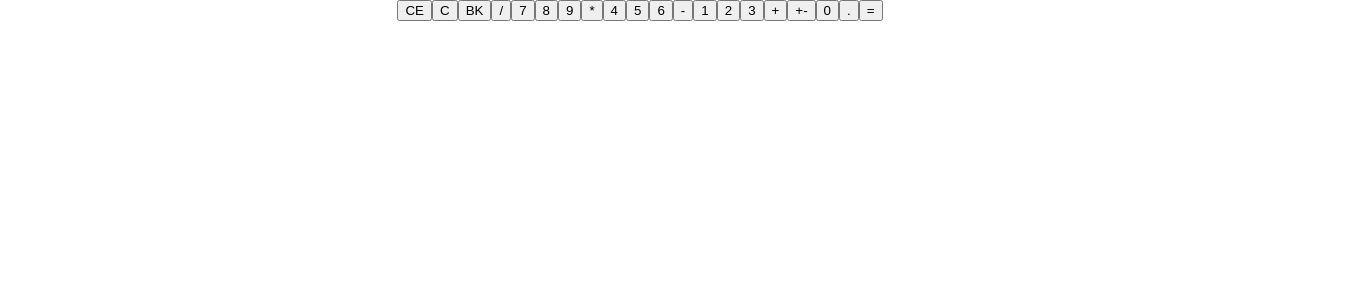
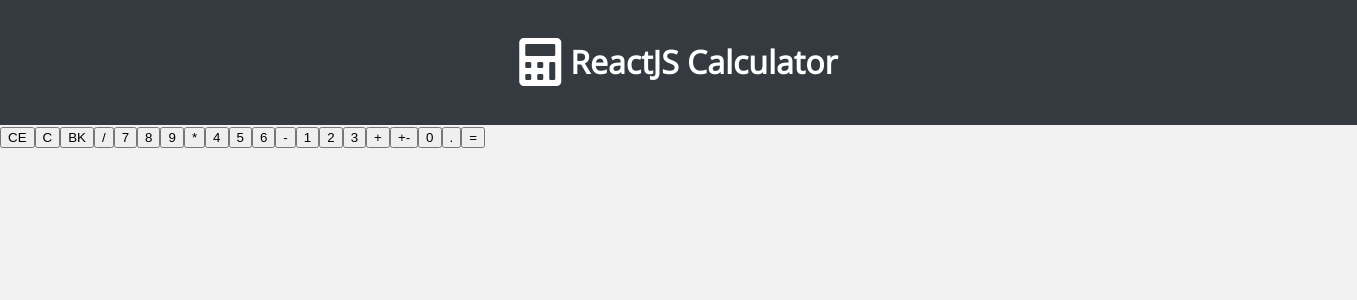
Before and after one commit to Hadis2971/reactjs-calculator, a React (Create React App) app: page / in a window 1280 px wide. Shown: the top 300 px of the page, 1357 px wide, since content can reach past the window. Built offline with nearby package versions, Linux system fonts and the light colour scheme.

Commit message:
remove assets folder use font-awesome instead

```diff
--- a/public/index.html
+++ b/public/index.html
@@ -4,37 +4,16 @@
     <meta charset="utf-8">
     <meta name="viewport" content="width=device-width, initial-scale=1, shrink-to-fit=no">
     <meta name="theme-color" content="#000000">
-    <!--
-      manifest.json provides metadata used when your web app is added to the
-      homescreen on Android. See https://developers.google.com/web/fundamentals/engage-and-retain/web-app-manifest/
-    -->
     <link rel="manifest" href="%PUBLIC_URL%/manifest.json">
     <link rel="shortcut icon" href="%PUBLIC_URL%/favicon.ico">
-    <!--
-      Notice the use of %PUBLIC_URL% in the tags above.
-      It will be replaced with the URL of the `public` folder during the build.
-      Only files inside the `public` folder can be referenced from the HTML.
-
-      Unlike "/favicon.ico" or "favicon.ico", "%PUBLIC_URL%/favicon.ico" will
-      work correctly both with client-side routing and a non-root public URL.
-      Learn how to configure a non-root public URL by running `npm run build`.
-    -->
-    <title>React App</title>
+    <link href="https://fonts.googleapis.com/css?family=Open+Sans" rel="stylesheet">
+    <link rel="stylesheet" href="https://use.fontawesome.com/releases/v5.3.1/css/all.css" integrity="sha384-mzrmE5qonljUremFsqc01SB46JvROS7bZs3IO2EmfFsd15uHvIt+Y8vEf7N7fWAU" crossorigin="anonymous">
+    <title>React Calculator</title>
   </head>
   <body>
     <noscript>
       You need to enable JavaScript to run this app.
     </noscript>
     <div id="root"></div>
-    <!--
-      This HTML file is a template.
-      If you open it directly in the browser, you will see an empty page.
-
-      You can add webfonts, meta tags, or analytics to this file.
-      The build step will place the bundled scripts into the <body> tag.
-
-      To begin the development, run `npm start` or `yarn start`.
-      To create a production bundle, use `npm run build` or `yarn build`.
-    -->
   </body>
 </html>
--- a/src/App.css
+++ b/src/App.css
@@ -1,28 +1,7 @@
-.App {
+#hdr{
+  width: 100%;
+  padding: 3%;
+  background-color: #343a40;
+  color: #FFF;
   text-align: center;
 }
-
-.App-logo {
-  animation: App-logo-spin infinite 20s linear;
-  height: 80px;
-}
-
-.App-header {
-  background-color: #222;
-  height: 150px;
-  padding: 20px;
-  color: white;
-}
-
-.App-title {
-  font-size: 1.5em;
-}
-
-.App-intro {
-  font-size: large;
-}
-
-@keyframes App-logo-spin {
-  from { transform: rotate(0deg); }
-  to { transform: rotate(360deg); }
-}
--- a/src/App.js
+++ b/src/App.js
@@ -7,6 +7,10 @@
   render() {
     return (
       <div className="App">
+      <div id="hdr">
+      <i className="fas fa-calculator" style={{fontSize:"3em", marginRight:"0.19em"}}></i>
+        <h1 style={{display:"inline", verticalAlign:"super"}}>ReactJS Calculator</h1>
+      </div>
         <Calculator />
       </div>
     );
--- a/src/index.css
+++ b/src/index.css
@@ -1,5 +1,10 @@
 body {
+  width: 100%;
+  height: 100%;
   margin: 0;
   padding: 0;
   font-family: sans-serif;
+  background-color: #f2f2f2;
+  overflow-x: hidden;
+  font-family: 'Open Sans', Arial, Helvetica, sans-serif;
 }
```
Also changed, not shown: src/assets/calc.svg (deleted).
